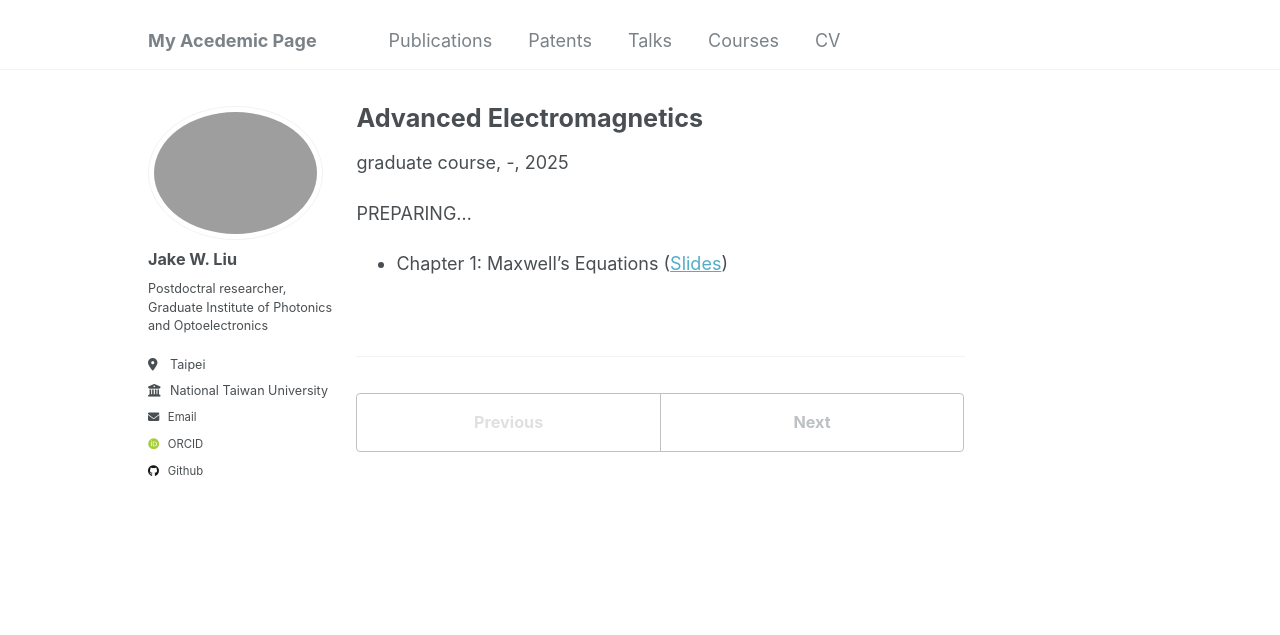
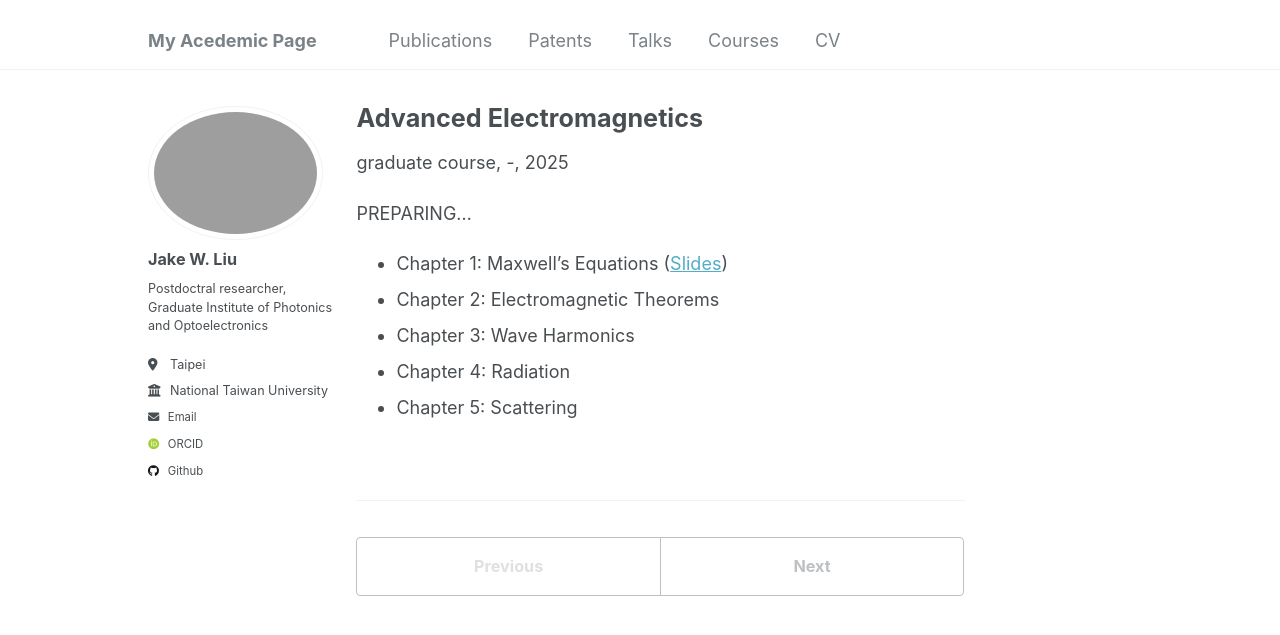
Before and after one commit to akjake616/jwliu, a Jekyll site: the page built from _teaching/AEM.md, in a window 1280 px wide. Shown: the top 635 px of the page. Built offline with Jekyll 4.4.1, drawn with Linux system fonts in a browser that asks for light colours; some web fonts are replaced.

Commit message:
upadte course contents

```diff
--- a/_teaching/AEM.md
+++ b/_teaching/AEM.md
@@ -11,3 +11,7 @@ venue: "-"
 PREPARING...
 
 * Chapter 1: Maxwell’s Equations ([Slides](http://jake-w-liu.github.io/files/aem_ch1_maxwell.pdf))
+* Chapter 2: Electromagnetic Theorems
+* Chapter 3: Wave Harmonics
+* Chapter 4: Radiation
+* Chapter 5: Scattering
```
Also changed, not shown: _teaching/CEM.md (+3 -0 lines).
